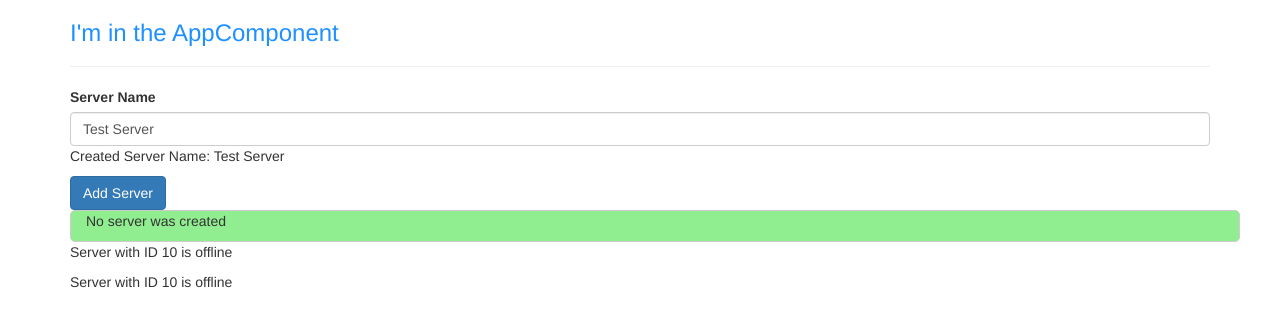
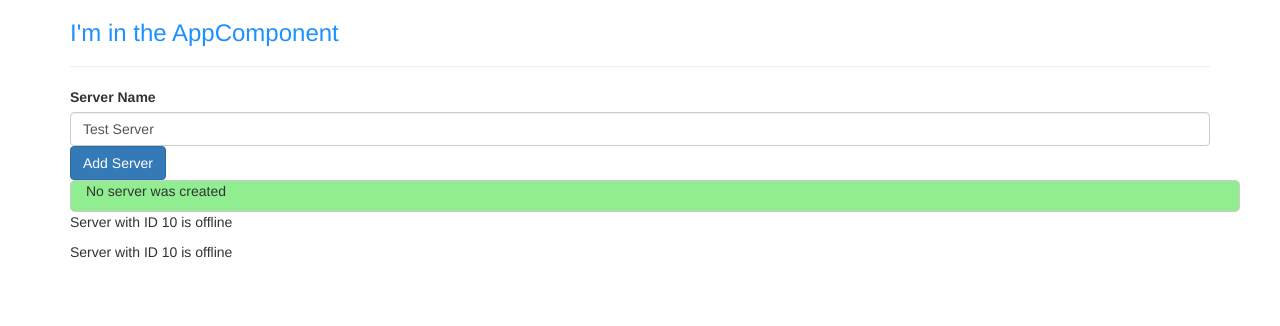
Before and after one commit to Manoj85/Angular5-Apps, an Angular app in the folder first-app/: page / in a window 1280 px wide. Shown: the top 326 px of the page. Built offline with nearby package versions, Linux system fonts and the light colour scheme.

Commit message:
Combining all forms of Data Binding

```diff
--- a/first-app/src/app/servers/servers.component.html
+++ b/first-app/src/app/servers/servers.component.html
@@ -8,7 +8,7 @@
        class="form-control"
        [(ngModel)]="serverName">
 
-<p>Created Server Name: {{serverName}}</p>
+<!--<p>Created Server Name: {{serverName}}</p>-->
 
 <button class="btn btn-primary"
      [disabled]="!allowNewServer"
--- a/first-app/src/app/servers/servers.component.ts
+++ b/first-app/src/app/servers/servers.component.ts
@@ -6,13 +6,13 @@ import { Component, OnInit } from '@angular/core';
   styleUrls: ['./servers.component.css']
 })
 export class ServersComponent implements OnInit {
-  allowNewServer: boolean = false;
-  serverCreationStatus: string = 'No server was created';
-  serverName: string = 'Test Server';
+  allowNewServer = false;
+  serverCreationStatus = 'No server was created';
+  serverName = 'Test Server';
 
   constructor() {
     setTimeout(() => {
-      console.log("Came here!!!");
+      console.log('Came here!!!');
       this.allowNewServer = true;
     }, 2000);
   }
@@ -21,7 +21,7 @@ export class ServersComponent implements OnInit {
   }
 
   onCreateServer() {
-    this.serverCreationStatus = 'Server was created';
+    this.serverCreationStatus = 'Server was created! Name is ' + this.serverName;
   }
 
   onUpdateServerName(event: any) {
```
